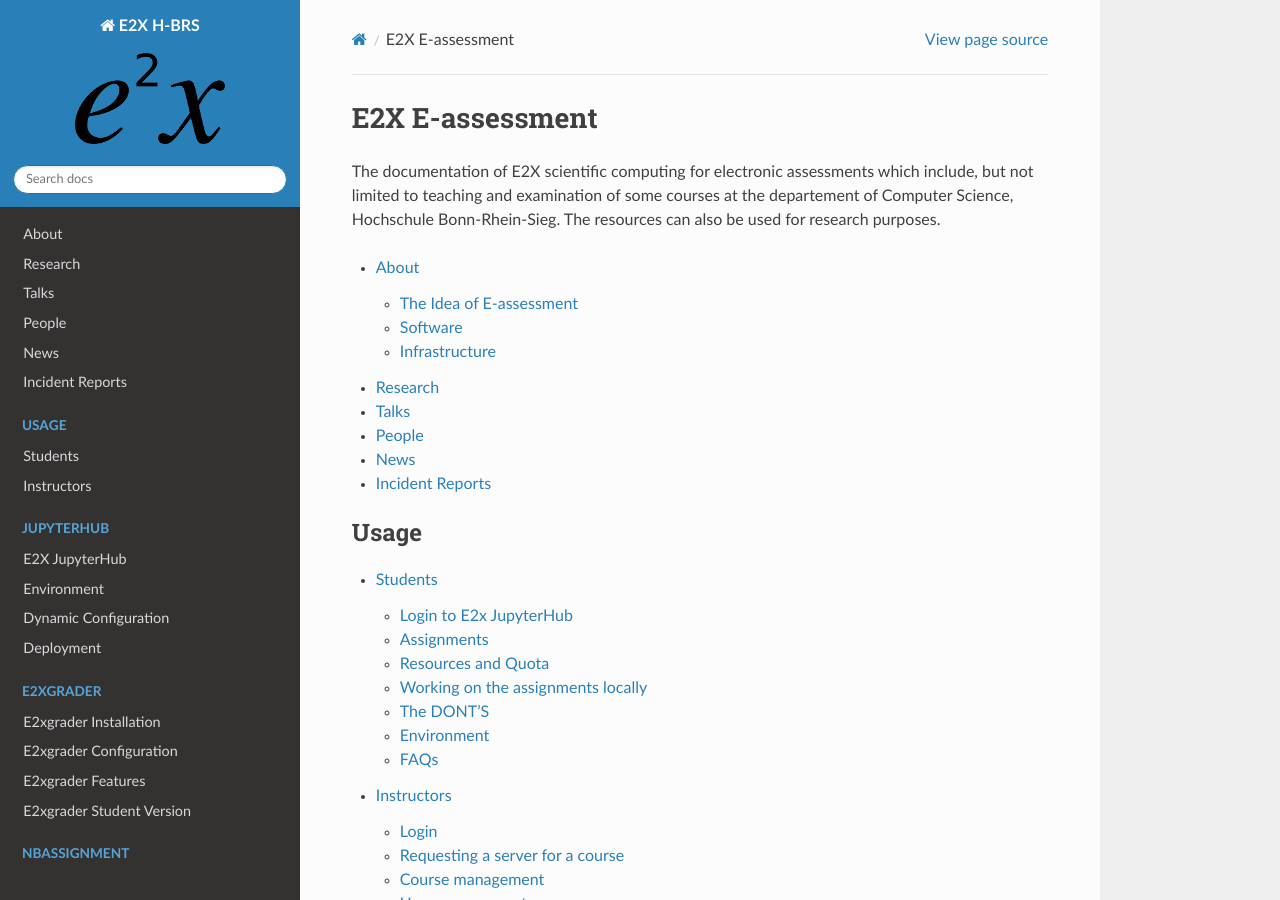
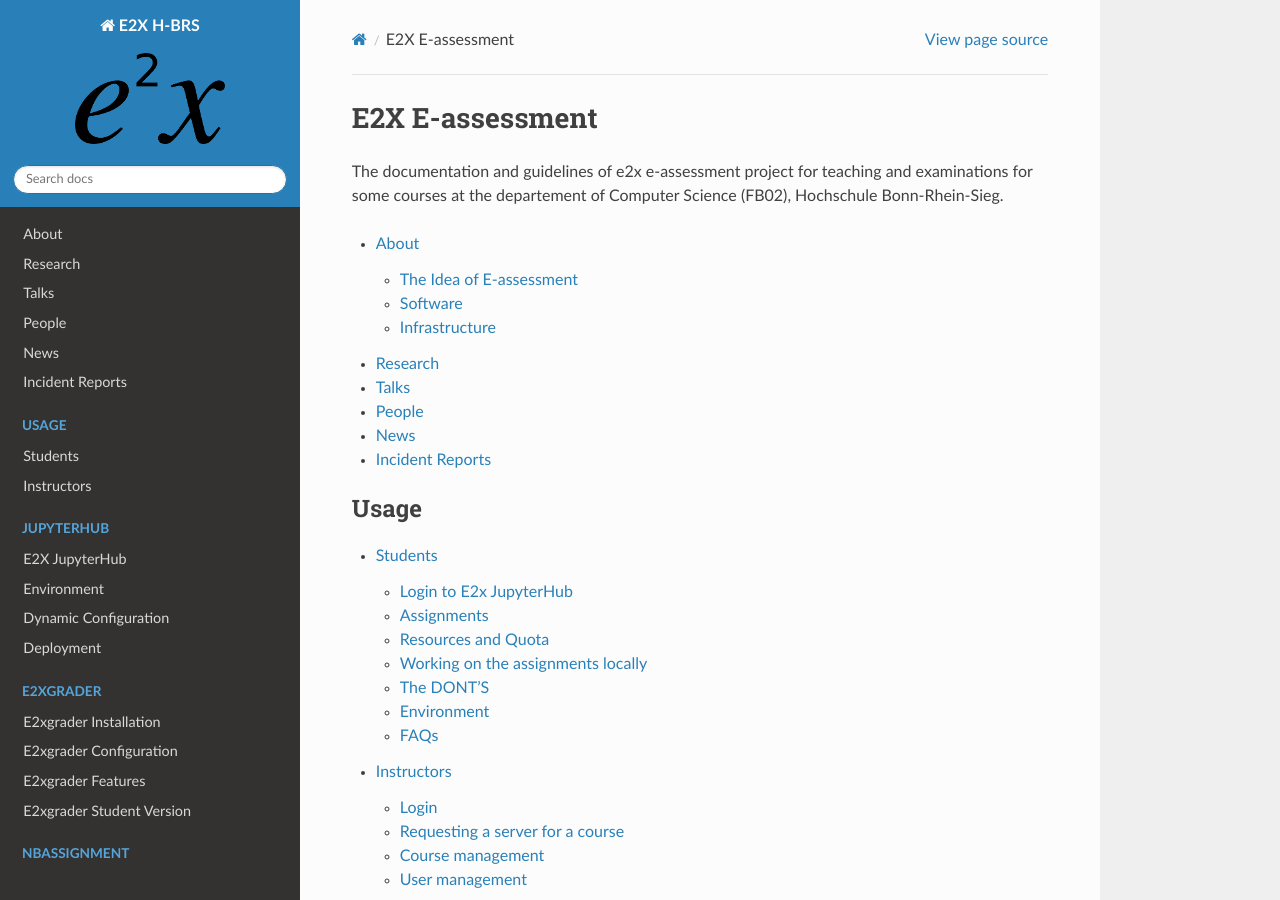
Before and after one commit to DigiKlausur/e2x-docs, a Sphinx documentation site: the page built from docs/source/index.rst, in a window 1280 px wide and 900 px high. Built offline with Sphinx 7.4.7 and the Read the Docs theme 2.0.0, drawn with Linux system fonts in a browser that asks for light colours.

Commit message:
update description

```diff
--- a/docs/source/index.rst
+++ b/docs/source/index.rst
@@ -7,10 +7,8 @@
 E2X E-assessment
 ################
 
-The documentation of E2X scientific computing for electronic assessments which include,
-but not limited to teaching and examination of some courses at the departement of
-Computer Science, Hochschule Bonn-Rhein-Sieg. The resources can also be used
-for research purposes.
+The documentation and guidelines of e2x e-assessment project for teaching and examinations for some courses
+at the departement of Computer Science (FB02), Hochschule Bonn-Rhein-Sieg.
 
 .. toctree::
    :maxdepth: 2
```
